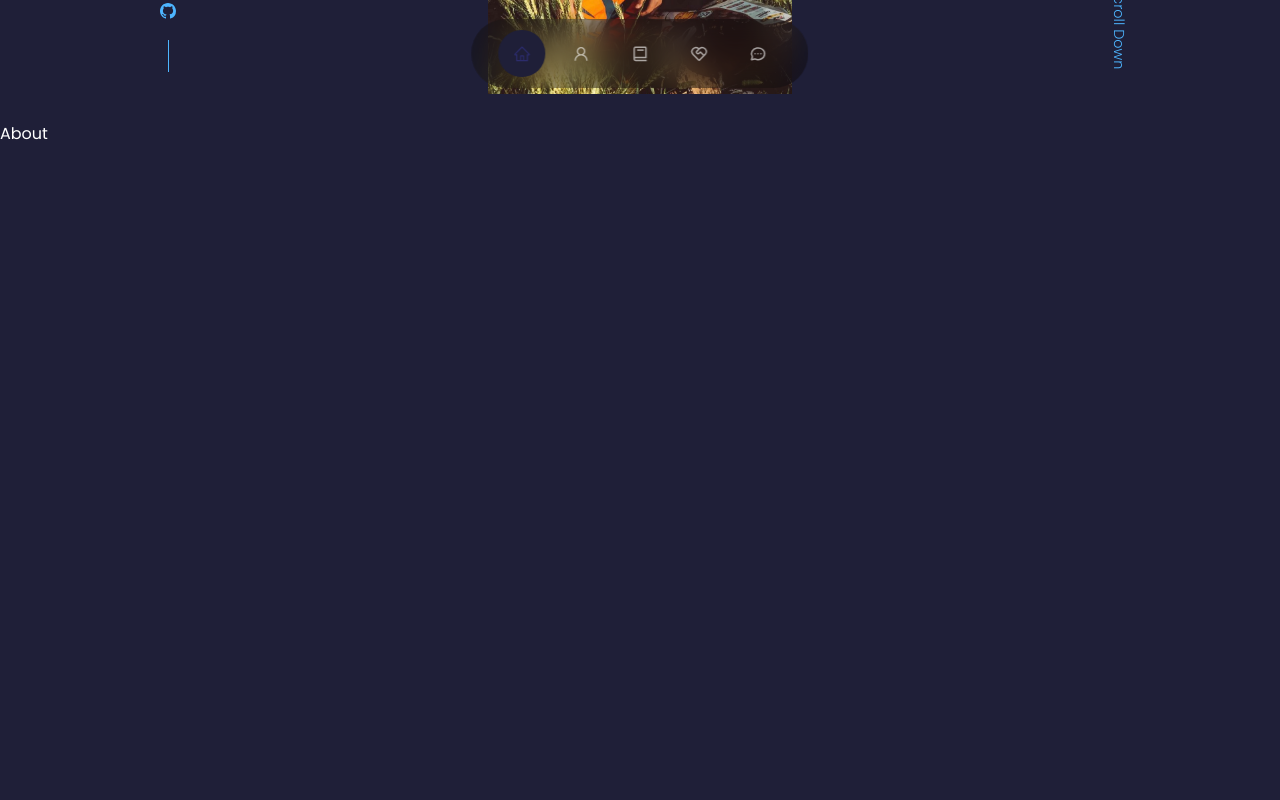
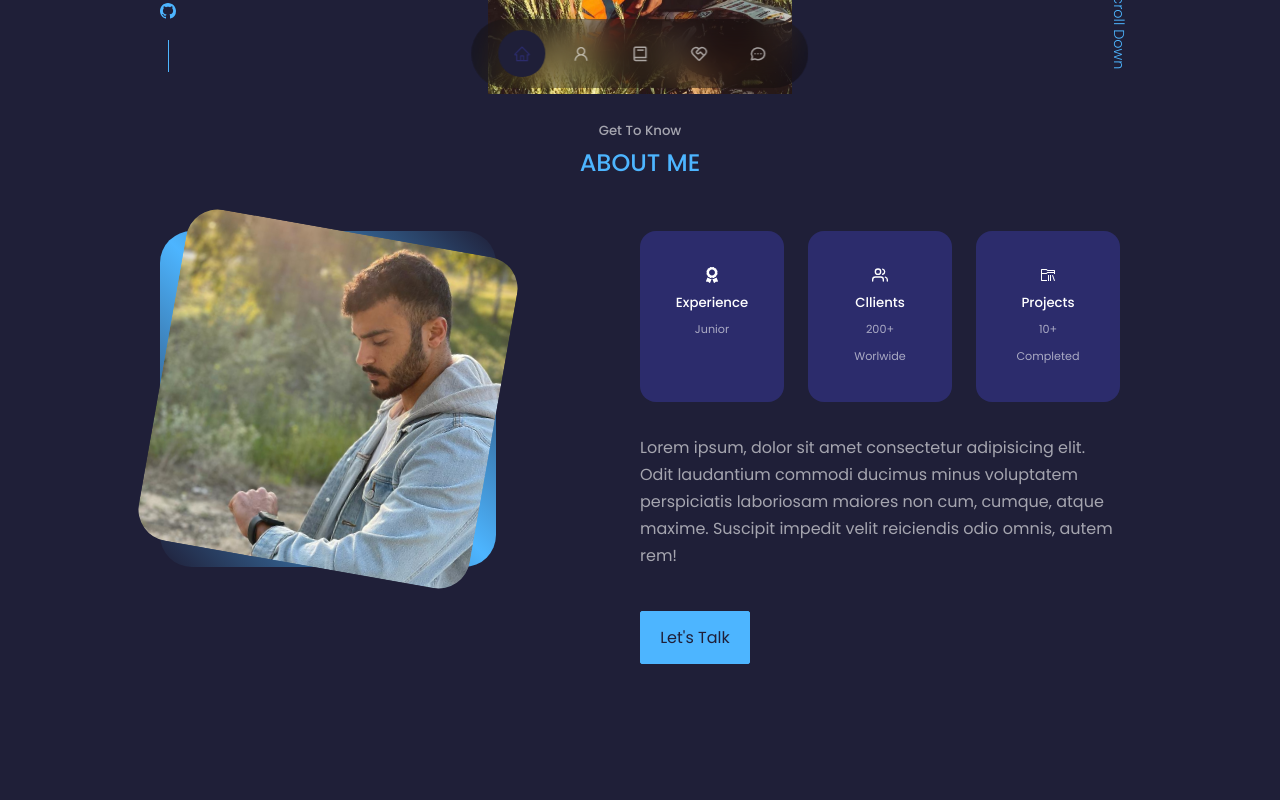
Before and after one commit to CarmelYona/portfolio, a React (Create React App) app: page / in a window 1280 px wide. Shown: the part 680-1480 px from the top of the page. Built offline with nearby package versions, Linux system fonts and the light colour scheme.

Commit message:
about cmp done

```diff
--- a/src/assets/styles/basics/_base.scss
+++ b/src/assets/styles/basics/_base.scss
@@ -44,7 +44,7 @@ section>h5 {
 }
 
 section>h2 {
-    color: $clr-praimary;
+    color: $clr-primary;
     margin-bottom: 3rem;
 }
 
--- a/src/assets/styles/basics/_helpers.scss
+++ b/src/assets/styles/basics/_helpers.scss
@@ -51,8 +51,8 @@
 }
 
 a {
-    color: $clr-praimary;
-    transition: $transitin;
+    color: $clr-primary;
+    transition: $transition;
 
     :hover {
         color: $clr-white;
@@ -62,11 +62,11 @@ a {
 .btn {
     width: max-content;
     display: inline-block;
-    color: $clr-praimary;
+    color: $clr-primary;
     padding: 0.75rem 1.2rem;
     cursor: pointer;
-    border: 1px solid $clr-praimary;
-    transition: $transitin;
+    border: 1px solid $clr-primary;
+    transition: $transition;
 
     :hover {
         background-color: $clr-white;
@@ -76,6 +76,6 @@ a {
 }
 
 .btn-primary {
-    background-color: $clr-praimary;
+    background-color: $clr-primary;
     color: $clr-bg;
 }
--- /dev/null
+++ b/src/assets/styles/cmps/_about.scss
@@ -0,0 +1,68 @@
+.about-container {
+    display: grid;
+    grid-template-columns: 35% 50%;
+    gap: 15%;
+
+    .about-me {
+        width: 100%;
+        aspect-ratio: 1/1;
+        border-radius: 2rem;
+        background: linear-gradient(45deg,
+                transparent,
+                $clr-primary,
+                transparent);
+        display: grid;
+        place-items: center;
+
+        .about-me-img {
+            height: 100%;
+            width: 100%;
+            border-radius: 2rem;
+            overflow: hidden;
+            transform: rotate(10deg);
+            transition: $transition;
+
+            &:hover {
+                transform: rotate(0);
+            }
+        }
+    }
+
+    .about-content {
+        .about-cards {
+            display: grid;
+            grid-template-columns: repeat(3, 1fr);
+            gap: 1.5rem;
+
+            .about-card {
+                background: $clr-bg-variant;
+                border-radius: 1rem;
+                padding: 2rem;
+                border: 1px solid transparent;
+                text-align: center;
+                transition: $transition;
+
+                &:hover {
+                    background: transparent;
+                    border-color: $clr-primary-variant;
+                    cursor: default;
+                }
+
+            }
+        }
+
+        .about-icon h5 {
+            font-size: 0.95rem;
+        }
+
+        small {
+            font-size: 0.7rem;
+            color: $clr-light;
+        }
+
+        p {
+            margin: 2rem 0 2.6rem;
+            color: $clr-light;
+        }
+    }
+}
--- a/src/assets/styles/cmps/_header.scss
+++ b/src/assets/styles/cmps/_header.scss
@@ -27,14 +27,14 @@ header {
             content: "";
             width: 1px;
             height: 2rem;
-            background: $clr-praimary;
+            background: $clr-primary;
         }
     }
 
     .me {
         width: 22rem;
         height: 30rem;
-        // background-color: $clr-praimary;
+        // background-color: $clr-primary;
         position: absolute;
         left: 50%;
         transform: translateX(-50%);
--- a/src/assets/styles/mq/mq.scss
+++ b/src/assets/styles/mq/mq.scss
@@ -6,6 +6,20 @@
 
     section {
         margin-top: 6rem;
+    }
+
+    .about-container {
+        grid-template-columns: 1fr;
+        gap: 0;
+
+        .about-me {
+            width: 50%;
+            margin: 2rem auto 4rem;
+        }
+
+        .about-content p {
+            margin: 1rem 0 1.5rem;
+        }
     }
 
 }
@@ -30,4 +44,26 @@
     .me {
         margin-top: 4.5rem;
     }
+
+    .about-container {
+        .about-me {
+            width: 65%;
+            margin: 0 auto 3rem;
+        }
+
+        .about-content {
+            text-align: center;
+
+            .about-cards {
+                grid-template-columns: 1fr 1fr;
+                gap: 1rem;
+            }
+
+            p {
+                margin: 1.5rem 0;
+            }
+        }
+
+
+    }
 }
--- a/src/assets/styles/setup/_variables.scss
+++ b/src/assets/styles/setup/_variables.scss
@@ -2,8 +2,8 @@
 
 $clr-bg: #1f1f38;
 $clr-bg-variant: #2c2c6c;
-$clr-praimary: #4db5ff;
-$clr-praimary-variant: rgb(77, 181, 255, 0.4);
+$clr-primary: #4db5ff;
+$clr-primary-variant: rgb(77, 181, 255, 0.4);
 $clr-white: #fff;
 $clr-light: rgb(255, 255, 255, 0.6);
 
@@ -11,7 +11,7 @@ $container-width-lg:75%;
 $container-width-md:86%;
 $container-width-sm:90%;
 
-$transitin:all 400ms ease;
+$transition:all 400ms ease;
 
 // LAYOUT
 $layoutPadding: 20px;
--- a/src/assets/styles/styles.scss
+++ b/src/assets/styles/styles.scss
@@ -9,5 +9,7 @@
 // COMPONENTS
 @import './cmps/header';
 @import './cmps/nav';
+@import './cmps/about';
+
 // MQ
 @import './mq/mq.scss';
--- a/src/cmps/about/about.jsx
+++ b/src/cmps/about/about.jsx
@@ -1,3 +1,46 @@
+import Me2 from '../../assets/img/me2.png'
+import { FaAward } from 'react-icons/fa'
+import { FiUsers } from 'react-icons/fi'
+import { VscFolderLibrary } from 'react-icons/vsc'
+
+
 export const About = () => {
-    return <section className="about" id="about">About</section>
+    return <section className="about" id="about">
+        <h5>Get To Know</h5>
+        <h2>About Me</h2>
+
+            <div className="container about-container">
+                <div className="about-me">
+                    <div className="about-me-img">
+                        <img src={Me2} alt="About Image" />
+                    </div>
+                </div>
+
+                <div className="about-content">
+                    <div className="about-cards">
+                        <article className="about-card">
+                            <FaAward className="about-icon" />
+                            <h5>Experience</h5>
+                            <small>Junior</small>
+                        </article>
+                        <article className="about-card">
+                            <FiUsers className="about-icon" />
+                            <h5>Cllients</h5>
+                            <small>200+ Worlwide</small>
+                        </article>
+                        <article className="about-card">
+                            <VscFolderLibrary className="about-icon" />
+                            <h5>Projects</h5>
+                            <small>10+ Completed</small>
+                        </article>
+                    </div>
+
+                    <p>
+                        Lorem ipsum, dolor sit amet consectetur adipisicing elit. Odit laudantium commodi ducimus minus voluptatem perspiciatis laboriosam maiores non cum, cumque, atque maxime. Suscipit impedit velit reiciendis odio omnis, autem rem!
+                    </p>
+
+                    <a href="#contact" className="btn btn-primary">Let's Talk</a>
+                </div>
+            </div>
+    </section>
 }
```
Also changed, not shown: src/assets/img/me2.png (added).
